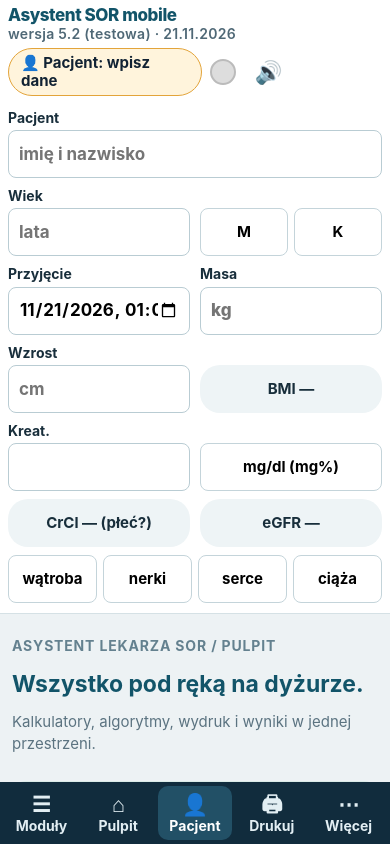
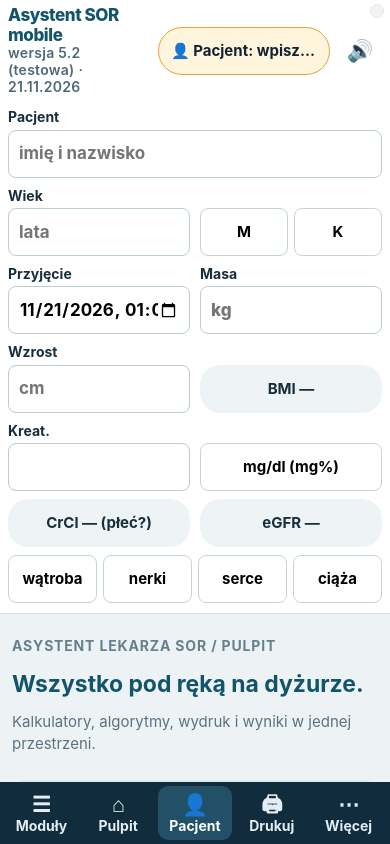
Before and after one commit to j736107-beep/asor-mobile-52, a plain HTML site: page index.html in a window 390 px wide. Drawn offline with Linux system fonts and the light colour scheme.

Commit message:
m52-3: nagłówek w jednym rzędzie (lampka alarmu jako kropka), zamykanie panelu pacjenta i przewinięcie na górę przy zmianie modułu; tests/m-env.js – e2e jako telefon 412×915 isMobile/hasTouch; audyt także zagnieżdżonych iframe; skrypt runallm52.sh

```diff
--- a/mobile.css
+++ b/mobile.css
@@ -11,15 +11,16 @@ body,#wrap,#main{max-width:100vw}
 img,svg,video,canvas,iframe{max-width:100%}
 pre,code{white-space:pre-wrap;overflow-wrap:anywhere}
 /* --- nagłówek kompaktowy (sticky: poza obszarem przewijania #main) --- */
-header#top{position:sticky;top:0;z-index:60;display:flex;flex-wrap:wrap;align-items:center;gap:6px 8px;padding:calc(6px + env(safe-area-inset-top)) calc(8px + env(safe-area-inset-right)) 6px calc(8px + env(safe-area-inset-left));background:#fff;border-bottom:1px solid #d5e1e5}
+header#top{position:sticky;top:0;z-index:60;display:flex;flex-wrap:wrap;min-height:60px;align-items:center;gap:6px 8px;padding:calc(6px + env(safe-area-inset-top)) calc(8px + env(safe-area-inset-right)) 6px calc(8px + env(safe-area-inset-left));background:#fff;border-bottom:1px solid #d5e1e5}
 header#top>#printMod,header#top>#srcMod,header#top>#printAll,header#top>#nextPt,header#top>#pinModule,header#top>.connection-state{display:none!important}
-#top .brand{flex:1 1 auto;min-width:0;font-size:1rem;white-space:normal;line-height:1.15;overflow:hidden}
-#top .brand small{display:block;font-size:14px!important;color:#4f6876;white-space:nowrap;overflow:hidden;text-overflow:ellipsis}
+#top .brand{flex:1 1 0;min-width:0;font-size:1rem;white-space:normal;line-height:1.15;overflow:hidden}
+#top .brand small{display:block;font-size:14px!important;color:#4f6876;white-space:normal;line-height:1.2}
 #mobileMenu{display:none!important}
-#mPtChip{flex:0 1 auto;max-width:52%;min-height:48px;border:1px solid #9fbac4;background:#eef6f8;color:#123;border-radius:24px;padding:4px 12px;font-weight:700;font-size:15px;line-height:1.2;text-align:left}
+#mPtChip{flex:0 1 auto;max-width:46%;overflow:hidden;text-overflow:ellipsis;white-space:nowrap;min-height:48px;border:1px solid #9fbac4;background:#eef6f8;color:#123;border-radius:24px;padding:4px 12px;font-weight:700;font-size:15px;line-height:1.2;text-align:left}
 #mPtChip.empty{background:#fff4dc;border-color:#e3a43a}
-#lamp{width:26px;height:26px;flex:0 0 26px}
-#mute{min-width:48px;min-height:48px;font-size:1.3rem}
+#lamp{position:absolute;top:calc(4px + env(safe-area-inset-top));right:calc(6px + env(safe-area-inset-right));width:14px!important;height:14px!important;border-width:1px!important;z-index:2;pointer-events:none}
+#lamp:not(.on){opacity:.35}
+#mute{min-width:44px;min-height:48px;font-size:1.25rem;padding:0;flex:0 0 44px}
 #pbar{display:none!important;flex:1 1 100%;order:10;width:100%}
 body.m-pt-open #pbar{display:grid!important;grid-template-columns:1fr 1fr;gap:8px 10px;align-items:end;padding:6px 0 4px;max-height:62vh;overflow-y:auto}
 #pbar label{display:flex!important;flex-direction:column;align-items:stretch!important;gap:2px!important;font-size:14px!important;font-weight:700}
--- a/mobile.js
+++ b/mobile.js
@@ -70,7 +70,9 @@ ready(function(){
   else if(k==='more'){var o2=!D.body.classList.contains('m-more-open');D.body.classList.remove('nav-open');nb('mods',false);D.body.classList.toggle('m-more-open',o2);nb('more',o2);}
  });
  var side=D.getElementById('side');if(side)side.addEventListener('click',function(e){if(e.target.closest('button'))setTimeout(function(){nb('mods',D.body.classList.contains('nav-open'));},0);});
- var lastMod=null;setInterval(function(){var m=null;try{m=localStorage.getItem('sk_mod');}catch(e){}if(lastMod!==null&&m!==lastMod){closeAll();if(D.body.classList.contains('m-pt-open'))setPt(false);}lastMod=m;},400);
+ var lastMod;function curMod(){try{return localStorage.getItem('sk_mod');}catch(e){return null;}}lastMod=curMod();
+ function modChk(){var m=curMod();if(m!==lastMod){lastMod=m;closeAll();var mm=D.getElementById('main');if(mm)mm.scrollTop=0;if(D.body.classList.contains('m-pt-open'))setPt(false);}}
+ new MutationObserver(modChk).observe(D.getElementById('main')||D.body,{childList:true});setInterval(modChk,500);
  var openPt;try{openPt=localStorage.getItem('m_pt_open');}catch(e){}
  setPt(openPt==null?!val('pw'):openPt==='1');
 });
```
Also changed, not shown: tests/m-audyt-puppeteer.js (+1 -1 lines), tests/m-env.js (added, +12 -0 lines), 1 other file.
